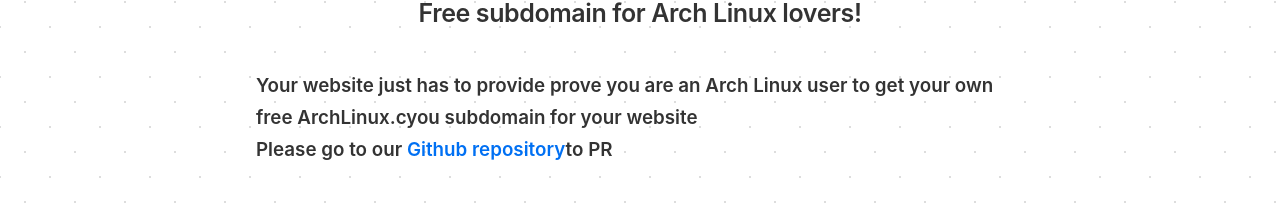
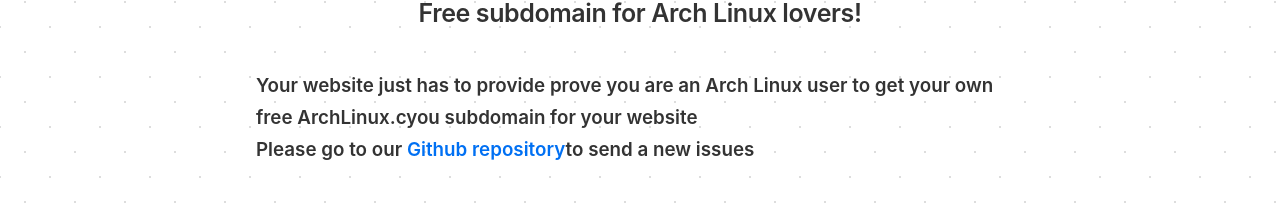
Before and after one commit to everything-cyou/archlinux.cyou, a Next.js app: page / in a window 1280 px wide. Shown: the part 223-431 px from the top of the page. Built offline with nearby package versions, Linux system fonts and the light colour scheme; no server answers.

Commit message:
Upload Pages

```diff
--- a/src/pages/index.tsx
+++ b/src/pages/index.tsx
@@ -261,12 +261,12 @@ function Content({ isEdit, edits }: { isEdit: boolean; edits: FieldEdit[] }) {
           <a
             target="_blank"
             rel="noopener"
-            href="https://github.com/archlinux-cyou/archlinux.cyou/pulls"
+            href="https://github.com/archlinux-cyou/archlinux.cyou/issues"
           >
             Github repository
           </a>
 
-        to PR
+        to send a new issues
         </Malleable>
         <Malleable as="h2" id="title-3" isActive={isEdit} edits={edits}>
         Warning
```
